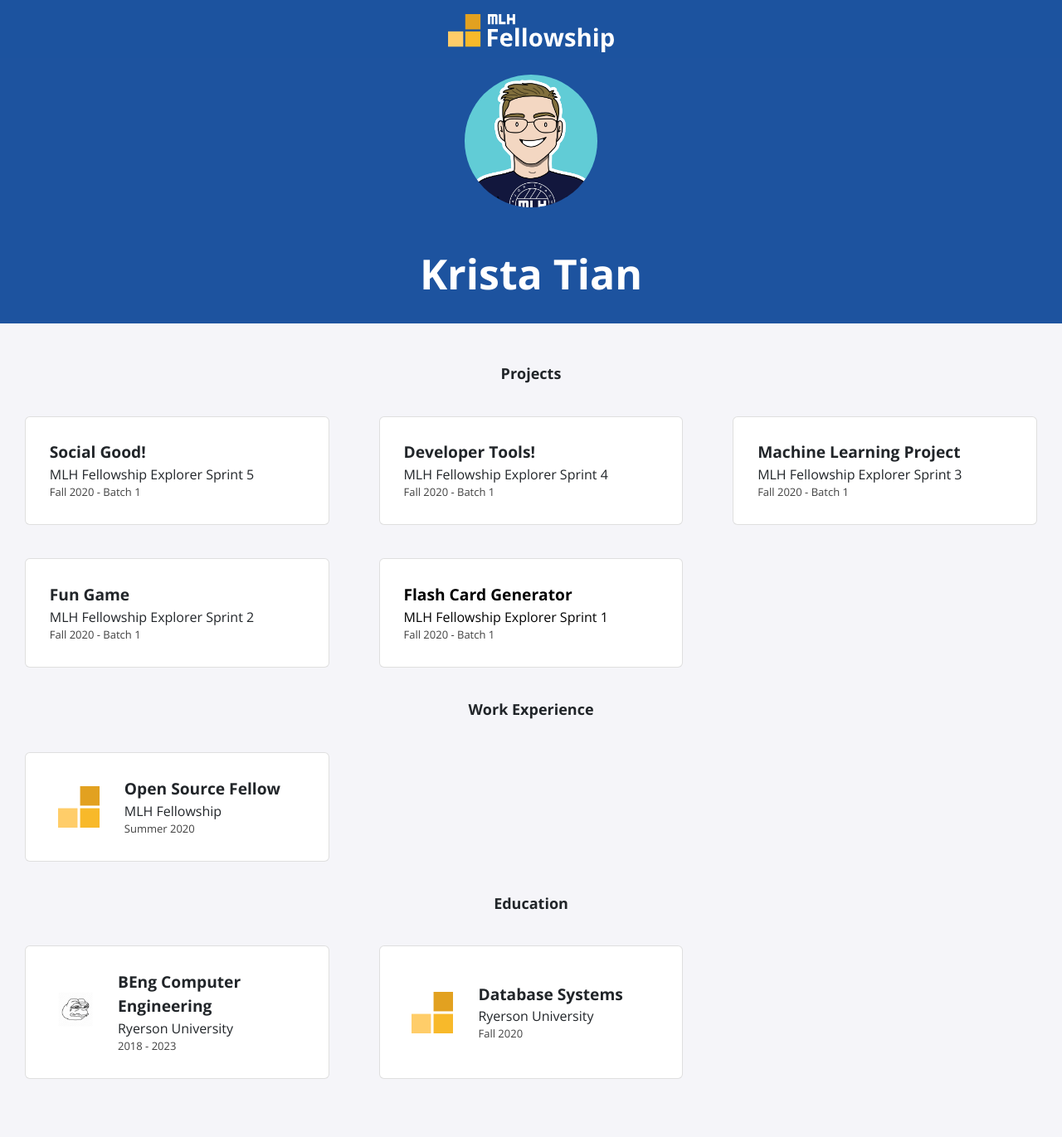
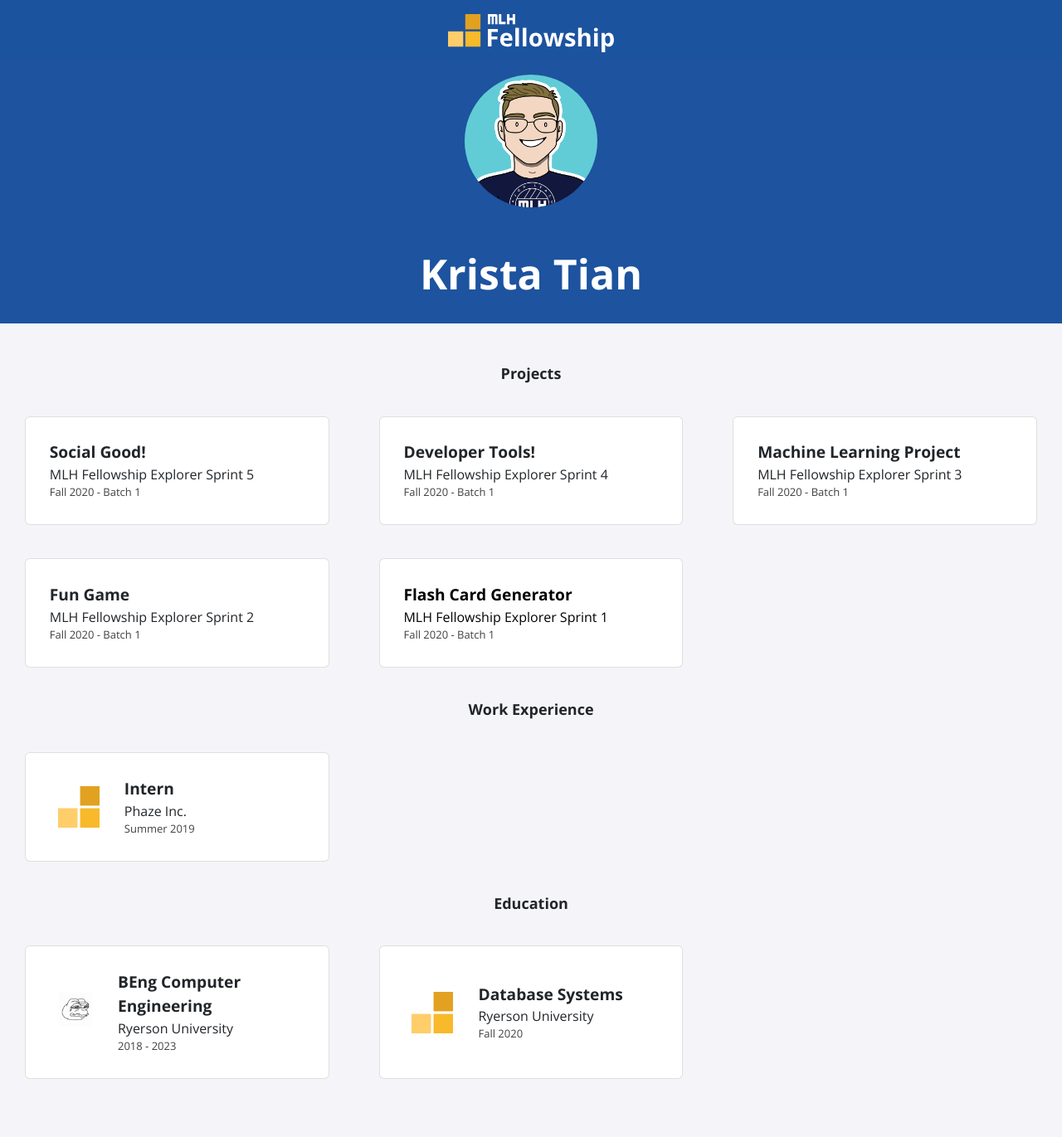
Before and after one commit to kristatian/kristatian.github.io, a Jekyll site: the page built from index.html, in a window 1280 px wide. Shown: the whole page at 83% size. Built offline with Jekyll 4.4.1, drawn with Linux system fonts in a browser that asks for light colours; nearby versions of some CDN libraries.

Commit message:
Update experience.yml

```diff
--- a/_data/experience.yml
+++ b/_data/experience.yml
@@ -1,4 +1,4 @@
-- role: Open Source Fellow
-  company: MLH Fellowship
-  dates: Summer 2020
+- role: Intern
+  company: Phaze Inc.
+  dates: Summer 2019
   logo: fellowship.svg
```
